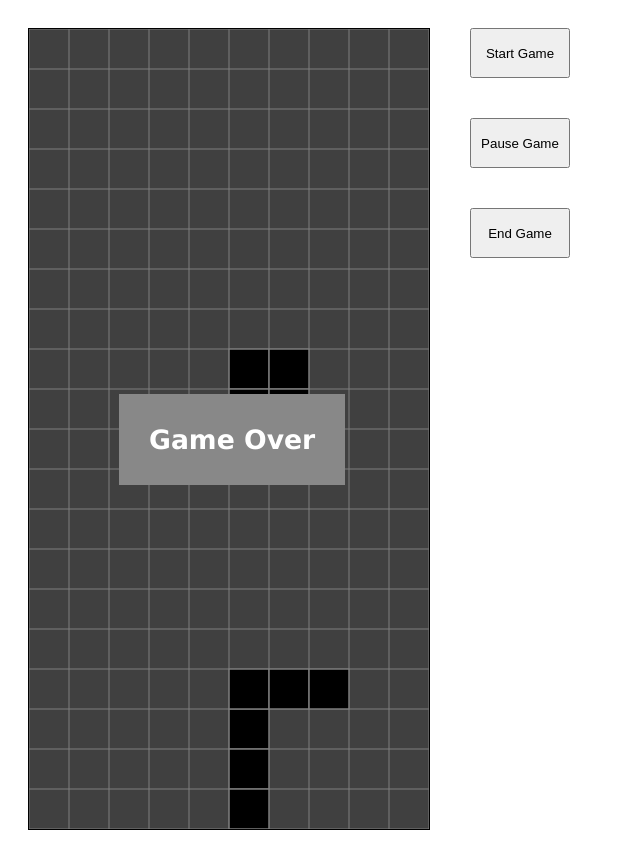
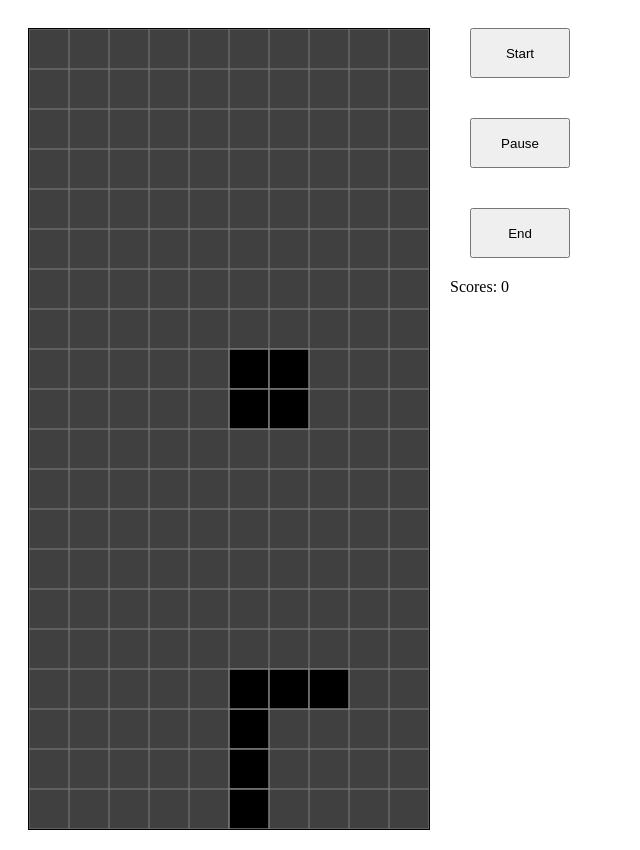
Before and after one commit to amig03/Peppers, a plain HTML site: page index.html in a window 1280 px wide. Shown: the whole page, without its empty margins (0-640 px from the left). Drawn offline with Linux system fonts and the light colour scheme.

Commit message:
Update index.html

```diff
--- a/index.html
+++ b/index.html
@@ -11,12 +11,13 @@
 		<canvas class="layer" id="Grid"></canvas>
 		<canvas class="layer" id="Glass"></canvas>
 		<div id="back"></div>
-		<div id="message">Game Over</div>
+		<!-- <div id="message">Game Over</div> -->
 	</div>
 	<form>
-		<input type="button" name="start" value="Start Game"><br>
-		<input type="button" name="start" value="Pause Game"><br>
-		<input type="button" name="start" value="End Game"><br>
+		<input type="button" id="start" value="Start"><br>
+		<input type="button" id="pause" value="Pause"><br>
+		<input type="button" id="stop" value="End"><br>
+		<label id="scores">Scores: 0</label><br>
 	</form>
 
 	<script type="text/javascript" src="onload.js"></script>
@@ -24,20 +25,8 @@
 	<script type="text/javascript" src="tetris.js"></script>
 	<script type="text/javascript" src="tetris_draw.js"></script>
 	<script type="text/javascript" src="make_figures.js"></script>
-	<script type="text/javascript" src="gameStep.js"></script>
 	<script type="text/javascript" src="Listeners.js"></script>
-	<script type="text/javascript" src="Others.js"></script>
-	<script type="text/javascript" src="otherPublic.js"></script>
-
-	<!--
-	<script type="text/javascript" src="x.js"></script>
-	<script type="text/javascript" src="x.js"></script>
-	<script type="text/javascript" src="x.js"></script>
-	<script type="text/javascript" src="x.js"></script>
-	<script type="text/javascript" src="x.js"></script>
-	<script type="text/javascript" src="x.js"></script>
-	<script type="text/javascript" src="x.js"></script>
-	-->
+	<script type="text/javascript" src="others.js"></script>
 
 </body>
 </html>
```
